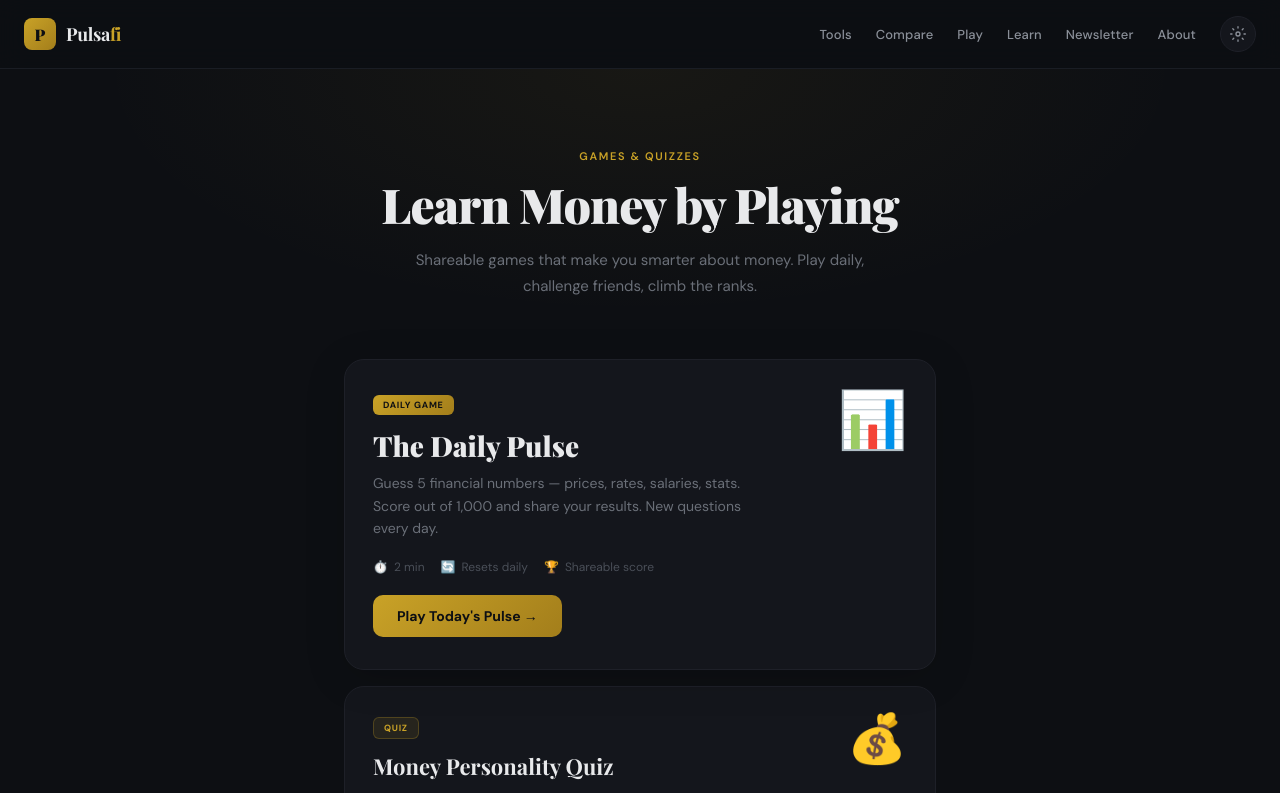
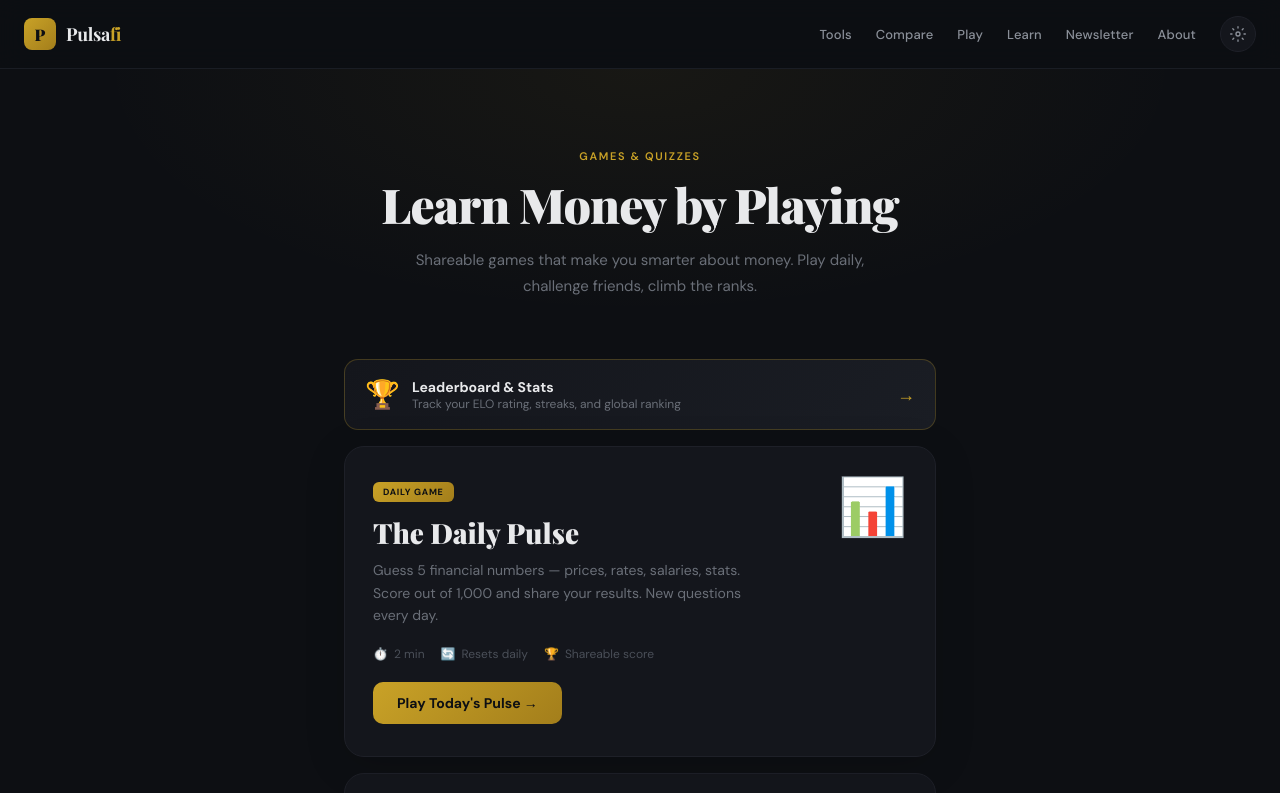
Before and after one commit to zackatlas/pulsafi, a Next.js app: page /play in a window 1280 px wide. Shown: the top 793 px of the page. Built offline with nearby package versions, Linux system fonts and the light colour scheme.

Commit message:
Update page.js

```diff
--- a/app/play/page.js
+++ b/app/play/page.js
@@ -19,6 +19,26 @@ export default function PlayPage() {
       </section>
 
       <main style={{ maxWidth: 640, margin: "0 auto", padding: "0 24px 80px" }}>
+
+        {/* Leaderboard Banner */}
+        <a href="/leaderboard" style={{
+          display: "flex", alignItems: "center", justifyContent: "space-between",
+          background: "linear-gradient(135deg, var(--bg-card) 0%, var(--bg-input) 100%)",
+          borderRadius: 14, border: "1px solid var(--accent-border)", padding: "16px 20px",
+          marginBottom: 16, textDecoration: "none", color: "inherit", transition: "transform 0.2s",
+        }}
+          onMouseOver={e => e.currentTarget.style.transform = "translateY(-1px)"}
+          onMouseOut={e => e.currentTarget.style.transform = "translateY(0)"}
+        >
+          <div style={{ display: "flex", alignItems: "center", gap: 12 }}>
+            <span style={{ fontSize: 28 }}>🏆</span>
+            <div>
+              <div style={{ fontSize: 14, fontWeight: 700, color: "var(--text-primary)" }}>Leaderboard & Stats</div>
+              <div style={{ fontSize: 12, color: "var(--text-muted)" }}>Track your ELO rating, streaks, and global ranking</div>
+            </div>
+          </div>
+          <span style={{ color: "var(--accent)", fontSize: 18 }}>→</span>
+        </a>
 
         {/* Daily Pulse — Primary Game */}
         <a href="/pulse" style={{
```
